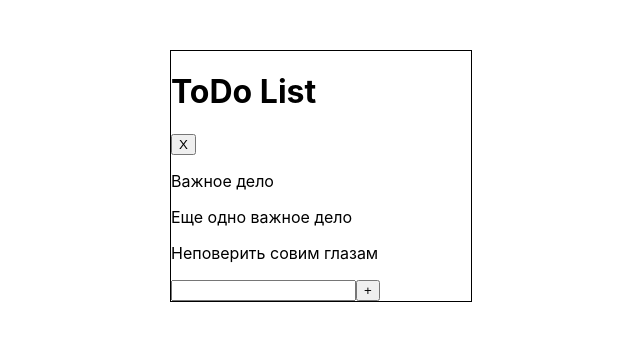
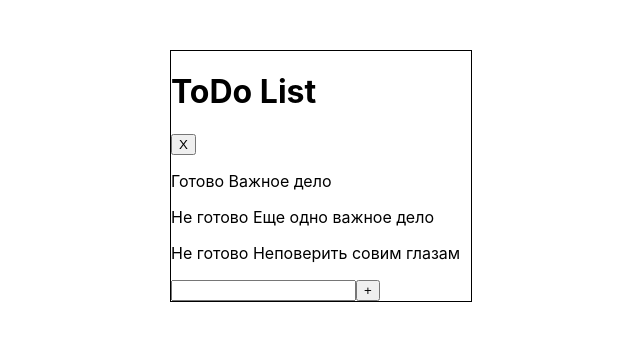
Before and after one commit to OrionOctupus/app_05_todo, a React (Create React App) app: page / in a window 1280 px wide. Shown: the top 340 px of the page, without its empty margins (319-959 px from the left). Built offline with nearby package versions, Linux system fonts and the light colour scheme.

Commit message:
статус задачи в без клика

```diff
--- a/src/App.js
+++ b/src/App.js
@@ -23,6 +23,7 @@ constructor(props){
   this.addedItem = this.addedItem.bind(this);
   this.chahgeInput = this.chahgeInput.bind(this);
   this.pressEnter = this.pressEnter.bind(this);
+  this.doneChange = this.doneChange.bind(this);
 }
 
 addedItem() {
@@ -62,6 +63,9 @@ pressEnter(e) {
   }
 }
 
+doneChange() {
+  console.log('click done');
+}
   render(){
     return (
       <div className="app">
@@ -74,7 +78,10 @@ pressEnter(e) {
     ))}
           <div>
             {this.state.items.map(item => (
-              <p key={item.id}>{item.title}</p>
+            <p key={item.id} onClick={this.doneChange}>
+              {item.done ? 'Готово  ' : 'Не готово  '}
+              {item.title}
+            </p>
             ))}
           </div>
             <p>{this.state.input}</p>
```
